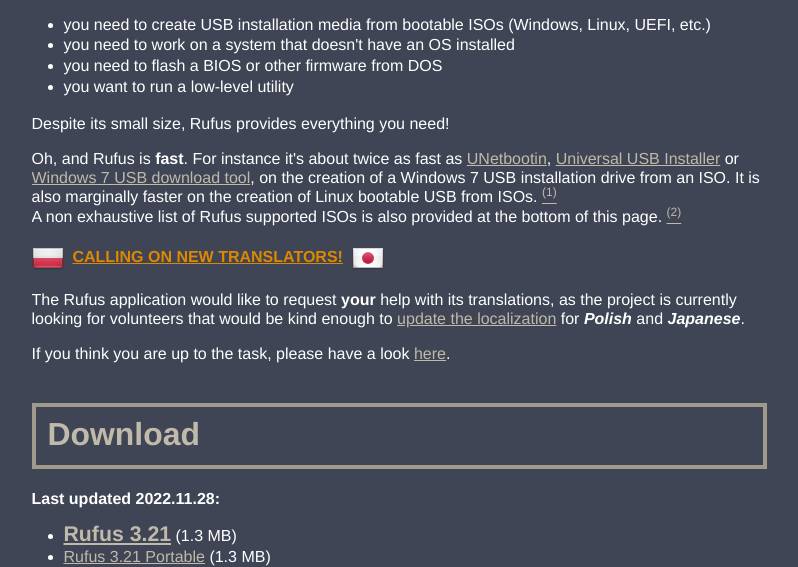
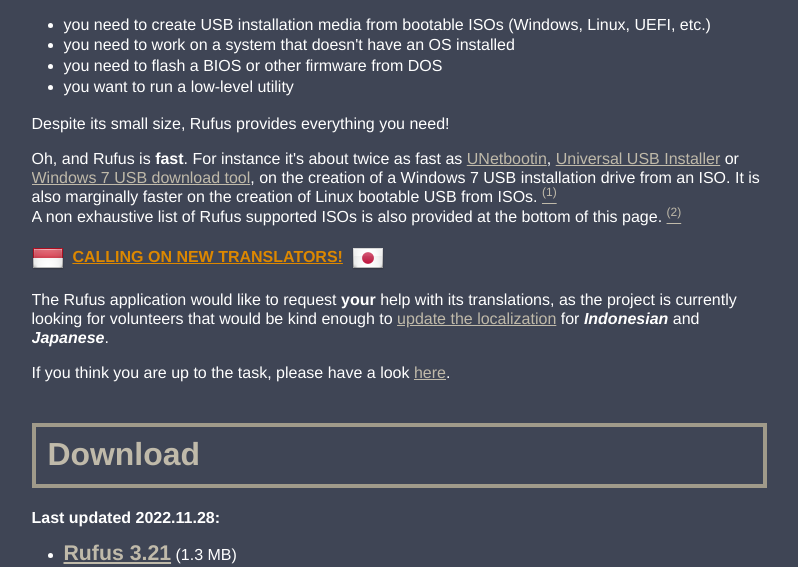
Before and after one commit to pbatard/rufus-web, a PHP site: page /en/index.html in a window 1280 px wide. Shown: the part 1130-1697 px from the top of the page, without its empty margins (111-909 px from the left). Run offline with PHP 8.4, Linux system fonts and the light colour scheme.

Commit message:
Polish -> Indonesian

```diff
--- a/en/index.html
+++ b/en/index.html
@@ -372,8 +372,8 @@ document.addEventListener("DOMContentLoaded", function(event)
 	<p>Despite its small size, Rufus provides everything you need!</p>
 	<p>Oh, and Rufus is <b>fast</b>. For instance it's about twice as fast as <a target="_blank" href="http://unetbootin.sourceforge.net/">UNetbootin</a>, <a target="_blank" href="http://www.pendrivelinux.com/universal-usb-installer-easy-as-1-2-3">Universal USB Installer</a> or <a target="_blank" href="https://www.microsoft.com/en-us/download/windows-usb-dvd-download-tool">Windows 7 USB download tool</a>, on the creation of a Windows 7 USB installation drive from an ISO. It is also marginally faster on the creation of Linux bootable USB from ISOs. <a href="#ref1"><sup>(1)</sup></a><br/>
 	A non exhaustive list of Rufus supported ISOs is also provided at the bottom of this page. <a href="#ref2"><sup>(2)</sup></a></p>
-	<p dir="ltr" align="top"><img style="position:relative" src="/pics/flags/Poland.png" srcset="/pics/flags/Poland.png 1x, /pics/flags/Poland-64px.png 2x" alt=""/>&nbsp;&nbsp;<b><font color="#dd8800"><u>CALLING ON NEW TRANSLATORS!</u></font></b>&nbsp;&nbsp;<img style="position:relative" src="/pics/flags/Japan.png" srcset="/pics/flags/Japan.png 1x, /pics/flags/Japan-64px.png 2x" alt=""/></p>
-	<p dir="ltr">The Rufus application would like to request <b>your</b> help with its translations, as the project is currently looking for volunteers that would be kind enough to <a target="_blank" href="https://github.com/pbatard/rufus/blob/master/res/loc/ChangeLog.txt#L8-L83">update the localization</a> for <b><i>Polish</i></b> and <b><i>Japanese</i></b>.</p>
+	<p dir="ltr" align="top"><img style="position:relative" src="/pics/flags/Indonesia.png" srcset="/pics/flags/Indonesia.png 1x, /pics/flags/Indonesia-64px.png 2x" alt=""/>&nbsp;&nbsp;<b><font color="#dd8800"><u>CALLING ON NEW TRANSLATORS!</u></font></b>&nbsp;&nbsp;<img style="position:relative" src="/pics/flags/Japan.png" srcset="/pics/flags/Japan.png 1x, /pics/flags/Japan-64px.png 2x" alt=""/></p>
+	<p dir="ltr">The Rufus application would like to request <b>your</b> help with its translations, as the project is currently looking for volunteers that would be kind enough to <a target="_blank" href="https://github.com/pbatard/rufus/blob/master/res/loc/ChangeLog.txt#L8-L83">update the localization</a> for <b><i>Indonesian</i></b> and <b><i>Japanese</i></b>.</p>
 	<p dir="ltr">If you think you are up to the task, please have a look <a target="_blank" href="https://github.com/pbatard/rufus/wiki/Localization#editing-an-existing-translation">here</a>.</p>	<a name="download"></a>
 	<h2 style="border: 4px solid #a09a8a;"><span style="font-size: 133%">Download</span></h2>
 		<p><b>Last updated 2022.11.28:</b></p>
--- a/id/index.html
+++ b/id/index.html
@@ -372,7 +372,9 @@ document.addEventListener("DOMContentLoaded", function(event)
 	<p>Meskipun ukurannya kecil, Rufus menyediakan semua yang Anda butuhkan!</p>
 	<p>Satu lagi, Rufus sangatlah <b>cepat</b>. Buktinya, Rufus kurang lebih dua kali lebih cepat dibanding <a target="_blank" href="http://unetbootin.sourceforge.net/">UNetbootin</a>, <a target="_blank" href="http://www.pendrivelinux.com/universal-usb-installer-easy-as-1-2-3">Universal USB Installer</a> atau <a target="_blank" href="https://www.microsoft.com/en-us/download/windows-usb-dvd-download-tool">Windows 7 USB download tool</a>, dalam membuat media instalasi USB Windows 7 dari sebuah ISO. Rufus juga sedikit lebih cepat dalam membuat USB bootable Linux dari berkas ISO. <a href="#ref1"><sup>(1)</sup></a><br/>
 	Daftar beberapa ISO yang didukung oleh Rufus juga disediakan di bawah halaman ini. <a href="#ref2"><sup>(2)</sup></a></p>
-		<a name="download"></a>
+	<p dir="ltr" align="top"><img style="position:relative" src="/pics/flags/Indonesia.png" srcset="/pics/flags/Indonesia.png 1x, /pics/flags/Indonesia-64px.png 2x" alt=""/>&nbsp;&nbsp;<b><font color="#dd8800"><u>CALLING ON NEW TRANSLATORS!</u></font></b>&nbsp;&nbsp;<img style="position:relative" src="/pics/flags/Japan.png" srcset="/pics/flags/Japan.png 1x, /pics/flags/Japan-64px.png 2x" alt=""/></p>
+	<p dir="ltr">The Rufus application would like to request <b>your</b> help with its translations, as the project is currently looking for volunteers that would be kind enough to <a target="_blank" href="https://github.com/pbatard/rufus/blob/master/res/loc/ChangeLog.txt#L8-L83">update the localization</a> for <b><i>Indonesian</i></b> and <b><i>Japanese</i></b>.</p>
+	<p dir="ltr">If you think you are up to the task, please have a look <a target="_blank" href="https://github.com/pbatard/rufus/wiki/Localization#editing-an-existing-translation">here</a>.</p>	<a name="download"></a>
 	<h2 style="border: 4px solid #a09a8a;"><span style="font-size: 133%">Unduh</span></h2>
 		<p><b>Terakhir diperbarui 2022.11.28:</b></p>
 		<ul><li><span style="font-size: 133%"><b><a href="https://github.com/pbatard/rufus/releases/download/v3.21/rufus-3.21.exe">Rufus 3.21</a></b></span> <span dir="ltr">(1.3 MB)</span></li>
--- a/index.php
+++ b/index.php
@@ -4,7 +4,7 @@ $latest_version = "3.21";
 $previous_version = "3.16";
 $latest_date = "2022.11.28";
 $previous_date = "2021.10.13";
-$lang1 = array('pl', 'Polish', 'Poland');
+$lang1 = array('id', 'Indonesian', 'Indonesia');
 $lang2 = array('ja', 'Japanese', 'Japan');
 $bugfix = false;
 $exe_size = 1.3;
--- a/ja/index.html
+++ b/ja/index.html
@@ -372,8 +372,8 @@ document.addEventListener("DOMContentLoaded", function(event)
 	<p>ファイルサイズは小さいですが、Rufusにはすべてが備わっています。</p>
 	<p>特筆すべきはRufusの<b>スピード</b>です。例えばRufusなら<a target="_blank" href="http://unetbootin.sourceforge.net/">UNetbootin</a>、<a target="_blank" href="http://www.pendrivelinux.com/universal-usb-installer-easy-as-1-2-3">Universal USB Installer</a>、<a target="_blank" href="https://www.microsoft.com/en-us/download/windows-usb-dvd-download-tool">Windows USB/DVD Download Tool</a>と比べ、2倍もの速度でISOからWindows７のUSBインストール ドライブを作ることができます。同様にしてLinuxのブートディスクもわずかですが速く作ることができます。 <a href="#ref1"><sup>(1)</sup></a><br/>
 	Rufus対応ISOファイルのリストはこのページの末尾にも一部記載しています。 <a href="#ref2"><sup>(2)</sup></a></p>
-	<p dir="ltr" align="top"><img style="position:relative" src="/pics/flags/Poland.png" srcset="/pics/flags/Poland.png 1x, /pics/flags/Poland-64px.png 2x" alt=""/>&nbsp;&nbsp;<b><font color="#dd8800"><u>CALLING ON NEW TRANSLATORS!</u></font></b>&nbsp;&nbsp;<img style="position:relative" src="/pics/flags/Japan.png" srcset="/pics/flags/Japan.png 1x, /pics/flags/Japan-64px.png 2x" alt=""/></p>
-	<p dir="ltr">The Rufus application would like to request <b>your</b> help with its translations, as the project is currently looking for volunteers that would be kind enough to <a target="_blank" href="https://github.com/pbatard/rufus/blob/master/res/loc/ChangeLog.txt#L8-L83">update the localization</a> for <b><i>Polish</i></b> and <b><i>Japanese</i></b>.</p>
+	<p dir="ltr" align="top"><img style="position:relative" src="/pics/flags/Indonesia.png" srcset="/pics/flags/Indonesia.png 1x, /pics/flags/Indonesia-64px.png 2x" alt=""/>&nbsp;&nbsp;<b><font color="#dd8800"><u>CALLING ON NEW TRANSLATORS!</u></font></b>&nbsp;&nbsp;<img style="position:relative" src="/pics/flags/Japan.png" srcset="/pics/flags/Japan.png 1x, /pics/flags/Japan-64px.png 2x" alt=""/></p>
+	<p dir="ltr">The Rufus application would like to request <b>your</b> help with its translations, as the project is currently looking for volunteers that would be kind enough to <a target="_blank" href="https://github.com/pbatard/rufus/blob/master/res/loc/ChangeLog.txt#L8-L83">update the localization</a> for <b><i>Indonesian</i></b> and <b><i>Japanese</i></b>.</p>
 	<p dir="ltr">If you think you are up to the task, please have a look <a target="_blank" href="https://github.com/pbatard/rufus/wiki/Localization#editing-an-existing-translation">here</a>.</p>	<a name="download"></a>
 	<h2 style="border: 4px solid #a09a8a;"><span style="font-size: 133%">ダウンロード</span></h2>
 		<p><b>最新のアップデート 2022.11.28</b></p>
--- a/pl/index.html
+++ b/pl/index.html
@@ -372,9 +372,7 @@ document.addEventListener("DOMContentLoaded", function(event)
 	<p>Mimo swojego małego rozmiaru, Rufus posiada wszystko czego potrzebujesz!</p>
 	<p>A poza tym, Rufus jest <b>szybki</b>. Na przykład, jest prawie dwa razy szybszy od <a target="_blank" href="http://unetbootin.sourceforge.net/">UNetbootin</a>, <a target="_blank" href="http://www.pendrivelinux.com/universal-usb-installer-easy-as-1-2-3">Universal USB Installer</a> lub <a target="_blank" href="https://www.microsoft.com/en-us/download/windows-usb-dvd-download-tool">Windows 7 USB Download Tool</a>, podczas tworzenia nośnika instalacyjnego USB systemu Windows 7 z obrazu ISO. Jest także trochę szybszy podczas tworzenia nośników rozruchowych USB systemu Linux z obrazów ISO. <a href="#ref1"><sup>(1)</sup></a><br/>
 	Niektóre obrazy ISO wspierane przez Rufusa są wymienione na dole tej strony. <a href="#ref2"><sup>(2)</sup></a></p>
-	<p dir="ltr" align="top"><img style="position:relative" src="/pics/flags/Poland.png" srcset="/pics/flags/Poland.png 1x, /pics/flags/Poland-64px.png 2x" alt=""/>&nbsp;&nbsp;<b><font color="#dd8800"><u>CALLING ON NEW TRANSLATORS!</u></font></b>&nbsp;&nbsp;<img style="position:relative" src="/pics/flags/Japan.png" srcset="/pics/flags/Japan.png 1x, /pics/flags/Japan-64px.png 2x" alt=""/></p>
-	<p dir="ltr">The Rufus application would like to request <b>your</b> help with its translations, as the project is currently looking for volunteers that would be kind enough to <a target="_blank" href="https://github.com/pbatard/rufus/blob/master/res/loc/ChangeLog.txt#L8-L83">update the localization</a> for <b><i>Polish</i></b> and <b><i>Japanese</i></b>.</p>
-	<p dir="ltr">If you think you are up to the task, please have a look <a target="_blank" href="https://github.com/pbatard/rufus/wiki/Localization#editing-an-existing-translation">here</a>.</p>	<a name="download"></a>
+		<a name="download"></a>
 	<h2 style="border: 4px solid #a09a8a;"><span style="font-size: 133%">Pobieranie</span></h2>
 		<p><b>Najnowsza aktualizacja 2022.11.28:</b></p>
 		<ul><li><span style="font-size: 133%"><b><a href="https://github.com/pbatard/rufus/releases/download/v3.21/rufus-3.21.exe">Rufus 3.21</a></b></span> <span dir="ltr">(1.3 MB)</span></li>
```
Also changed, not shown: pics/flags/Indonesia-64px.png (added), pics/flags/Indonesia.png (added).
